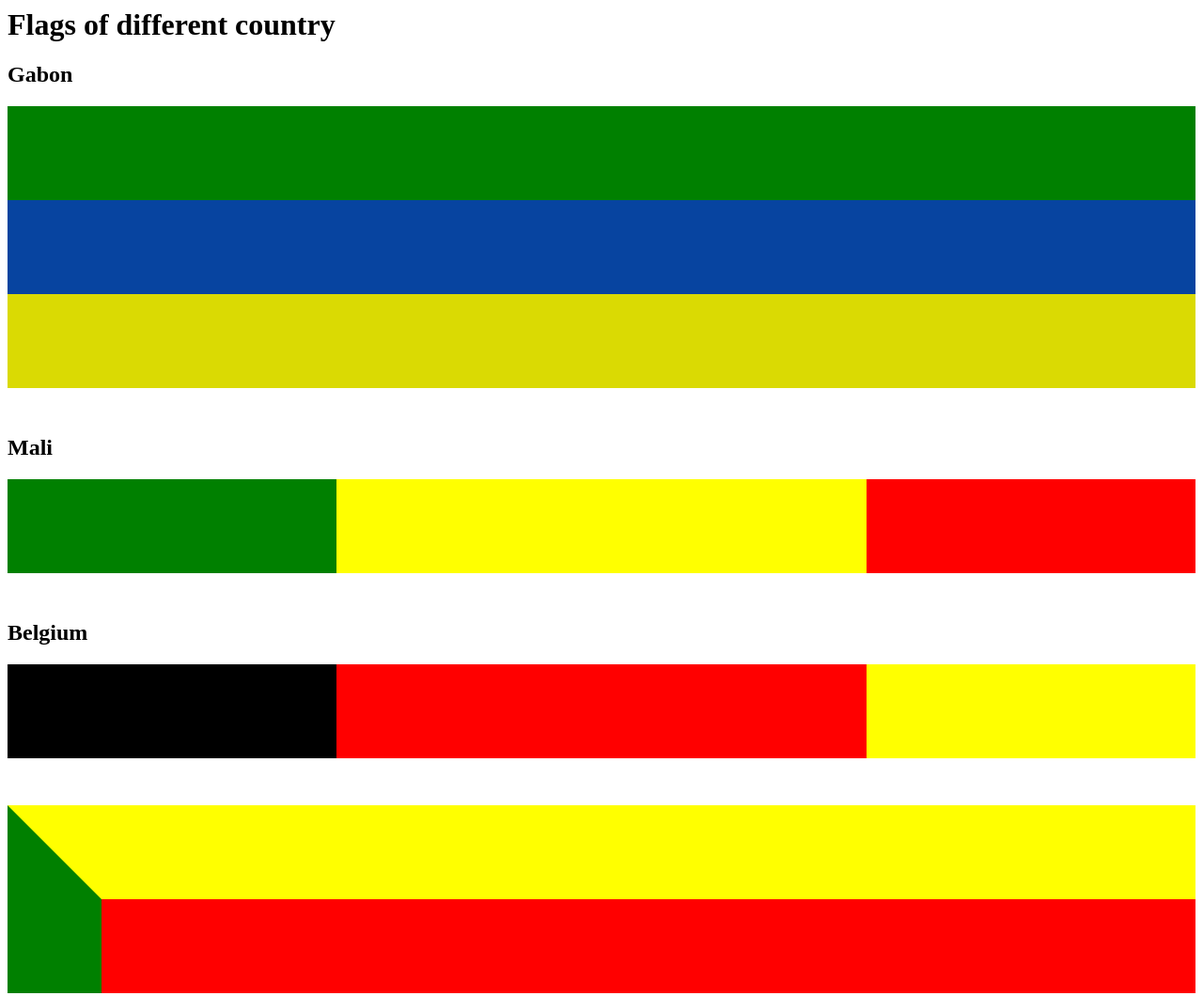
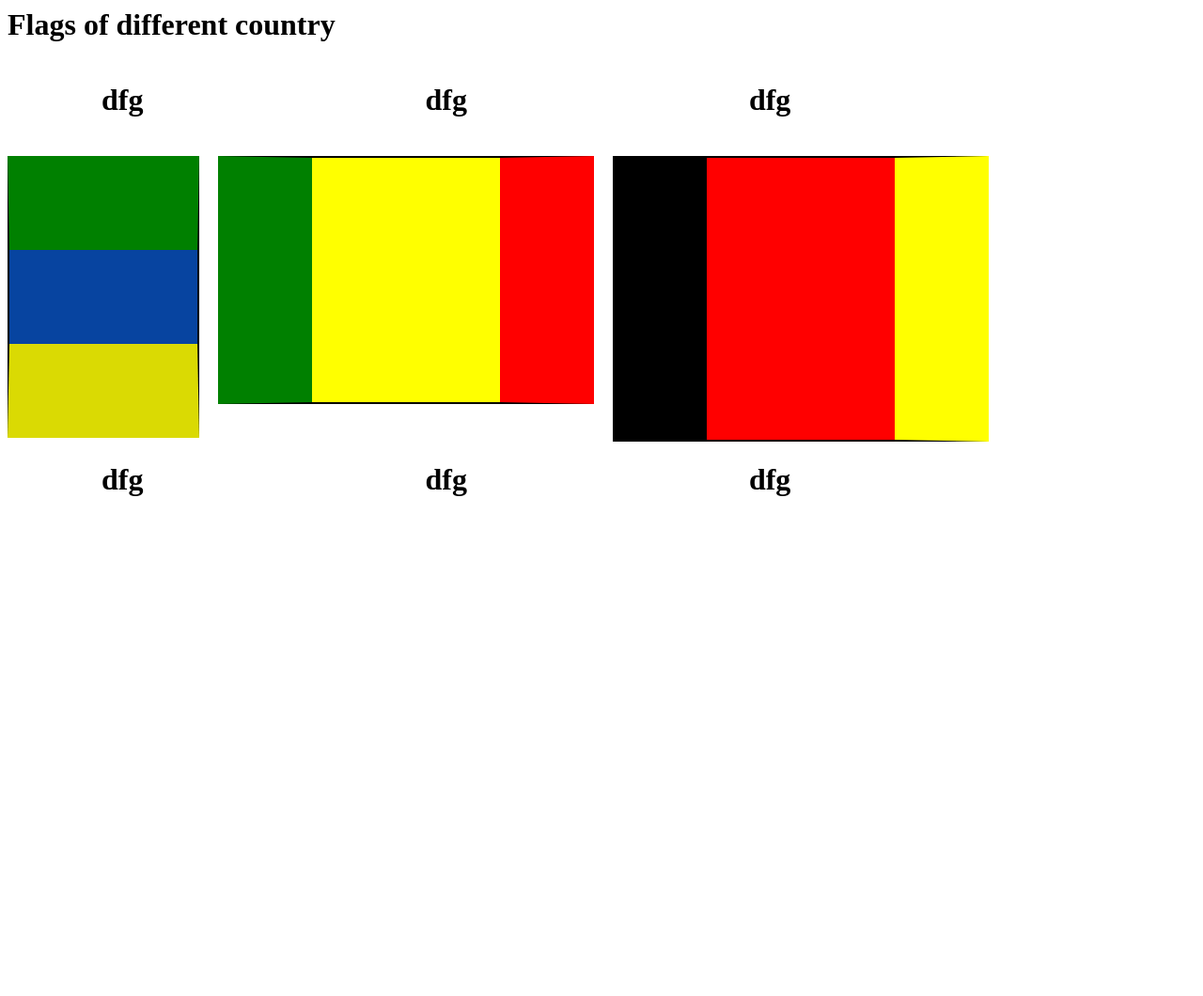
Before and after one commit to Elshadaii/my-html, a plain HTML site: page flag.html in a window 1280 px wide. Shown: the whole page at 94% size. After the commit the page ends 800 px from the top, so only its background shows below. Drawn offline with Linux system fonts and the light colour scheme.

Commit message:
assignment commit 4

```diff
--- a/flag.html
+++ b/flag.html
@@ -11,15 +11,34 @@
     <header>
         <h1>Flags of different country</h1>
     </header>
-    <div>
-        <h2>Gabon</h2>
+    <div class="qq">
+        <h1 class="q">dfg</h1>
+        <h1 class="w">dfg</h1>
+        <h1 class="e">dfg</h1>
+    </div>
+    <div class="aa">
+
         <div class="a"></div>
-        <h2>Mali</h2>
+
         <div class="b"></div>
-        <h2>Belgium</h2>
+
         <div class="c"></div>
-        <div class="d"></div>
     </div>
+    <div class="qq">
+        <h1 class="q">dfg</h1>
+        <h1 class="w">dfg</h1>
+        <h1 class="e">dfg</h1>
+    </div>
+    <div class="">
+
+        <div class=""></div>
+
+        <div class="b"></div>
+
+        <div class="c"></div>
+    </div>
+
+
 
 </body>
 </html>
--- a/styleF1.css
+++ b/styleF1.css
@@ -1,39 +1,49 @@
-div{
+.qq{
+    display: table;
+}
+.qq .q{
+    float: left;
+    margin-right: 300px;
+    margin-left: 100px;
+}
+.qq .w{
+    float: left;
+    margin-right: 300px;
+}
+.qq .e{
+    float: left;
 
 }
-.a{
+.aa{
+    margin-top: 20px;
+}
+.aa .a{
+    border: 2px solid black;
+    float: left;
     border-top: green solid 100px;
     border-bottom: rgb(218, 218, 3) solid 100px;
     padding: 50px;
     background-color: #0744a0;
-    margin-bottom: 50px;
+    width: 100px;
+    margin-right: 20px;
 
 }
-.b{
-    border-left: green solid 350px;
-    border-right: red solid 350px;
-    padding: 50px;
+.aa .b{
+    border: 2px solid black;
+    border-left: green solid 100px;
+    border-right: red solid 100px;
+    float: left;
+    padding: 100px;
     background-color: yellow;
-    margin-bottom: 50px;
+    height: 60px;
+    margin-right: 20px;
+
 }
-.c{
-    border-left: black solid 350px;
-    border-right: yellow solid 350px;
-    padding: 50px;
+.aa .c{
+    float: left;
+    border: 2px solid black;
+    border-left: black solid 100px;
+    border-right: yellow solid 100px;
+    padding: 100px;
     background-color: red;
-    margin-bottom: 50px;
-}
-.d{
-    border-left: green solid 100px;
-    border-top: yellow solid 100px;
-    padding: 50px;
-    background-color: red;
-    margin-bottom: 50px;
-}
-.e{
-    border-left: rgb(14, 14, 122) solid 350px;
-    border-right: rgb(206, 206, 9) solid 350px;
-    padding: 50px;
-    background-color: red;
-    margin-bottom: 50px;
-}
+    height: 100px;}
```
Also changed, not shown: Asset/Image/8 (1).png (deleted), Asset/Image/8 (10).png (deleted), Asset/Image/8 (11).png (deleted), Asset/Image/8 (13).png (deleted), Asset/Image/8 (14).png (deleted), Asset/Image/8 (15).png (deleted), Asset/Image/8 (2).png (deleted), Asset/Image/8 (3).png (deleted), Asset/Image/8 (4).png (deleted), Asset/Image/8 (5).png (deleted), Asset/Image/8 (6).png (deleted), Asset/Image/8 (7).png (deleted), Asset/Image/8 (8).png (deleted), Asset/Image/8 (9).png (deleted).
